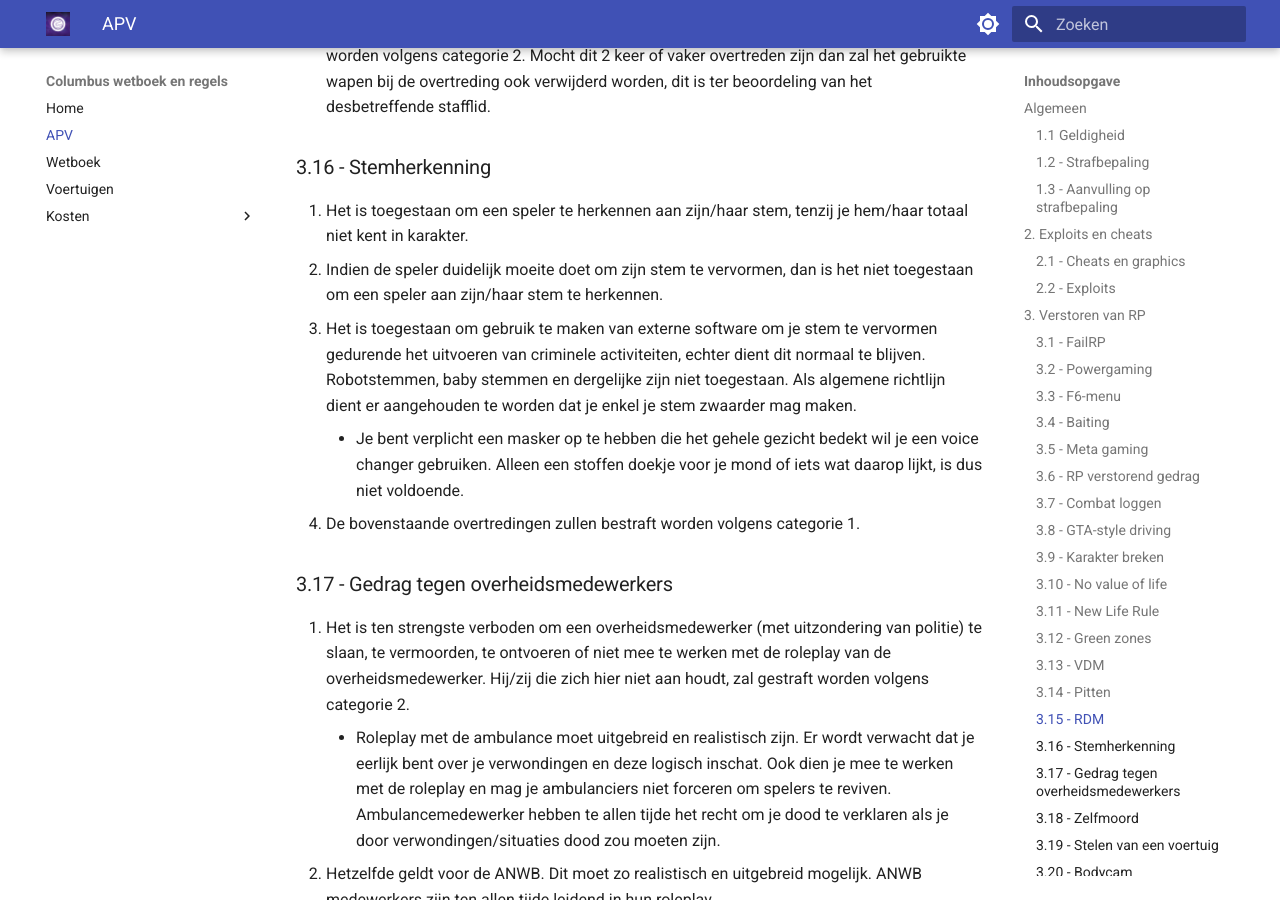
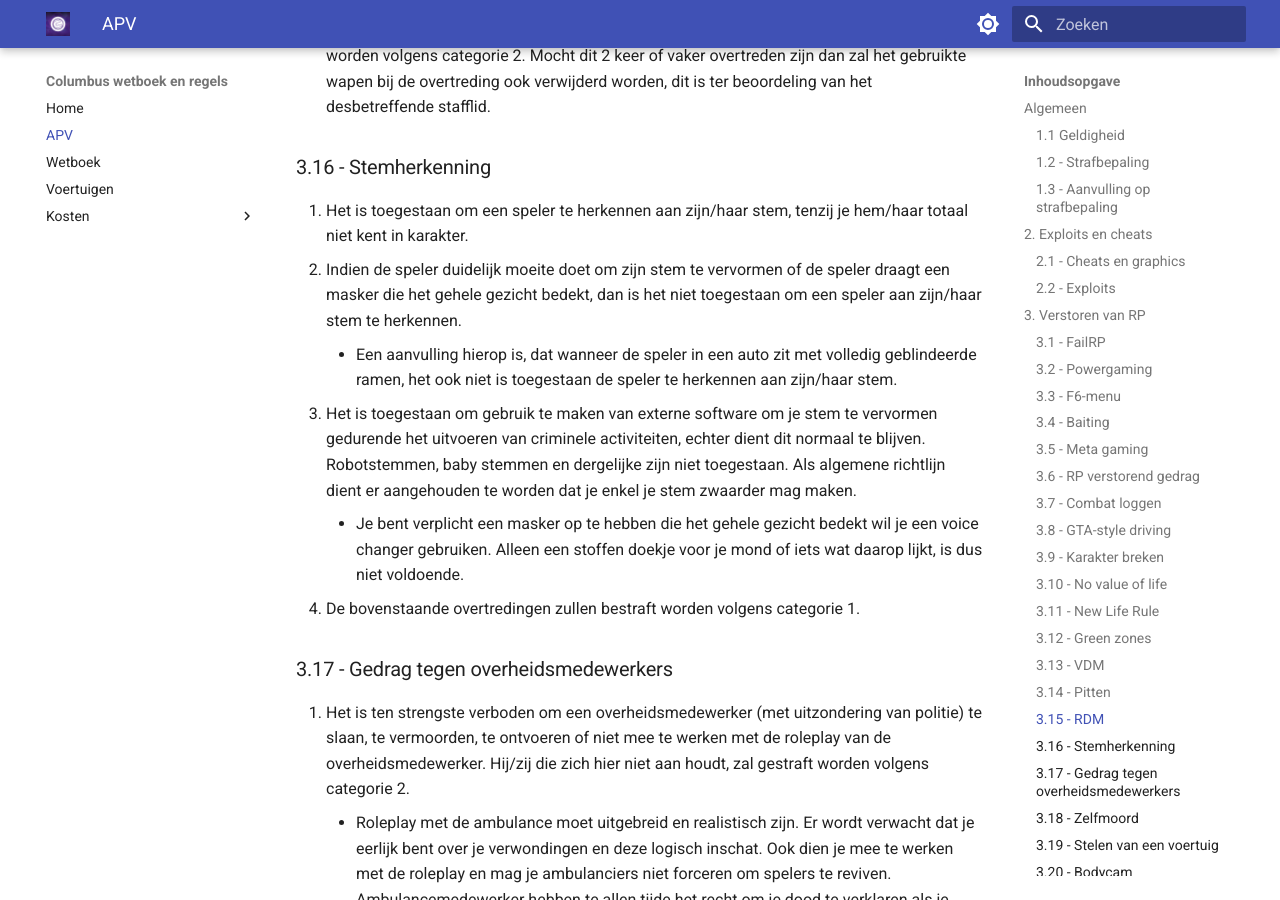
Before and after one commit to FabioK180/Columbus, an MkDocs documentation site: the page built from docs/apv.md, in a window 1280 px wide and 900 px high, scrolled down 8877 px. Built offline with MkDocs 1.6.1 and Material for MkDocs 9.7.7, drawn with Linux system fonts in a browser that asks for light colours.

Commit message:
Stemherkenning aangepast

```diff
--- a/docs/apv.md
+++ b/docs/apv.md
@@ -178,7 +178,8 @@ Mocht dit 2 keer of vaker overtreden zijn dan zal het gebruikte wapen bij de ove
 
 ### 3.16 - Stemherkenning
 1. Het is toegestaan om een speler te herkennen aan zijn/haar stem, tenzij je hem/haar totaal niet kent in karakter.
-2. Indien de speler duidelijk moeite doet om zijn stem te vervormen, dan is het niet toegestaan om een speler aan zijn/haar stem te herkennen.
+2. Indien de speler duidelijk moeite doet om zijn stem te vervormen of de speler draagt een masker die het gehele gezicht bedekt, dan is het niet toegestaan om een speler aan zijn/haar stem te herkennen.
+    * Een aanvulling hierop is, dat wanneer de speler in een auto zit met volledig geblindeerde ramen, het ook niet is toegestaan de speler te herkennen aan zijn/haar stem.
 3. Het is toegestaan om gebruik te maken van externe software om je stem te vervormen gedurende het uitvoeren van criminele activiteiten, echter dient dit normaal te blijven. Robotstemmen, baby stemmen en dergelijke zijn niet toegestaan. Als algemene richtlijn dient er aangehouden te worden dat je enkel je stem zwaarder mag maken.
     * Je bent verplicht een masker op te hebben die het gehele gezicht bedekt wil je een voice changer gebruiken. Alleen een stoffen doekje voor je mond of iets wat daarop lijkt, is dus niet voldoende.
 4. De bovenstaande overtredingen zullen bestraft worden volgens categorie 1.
```
